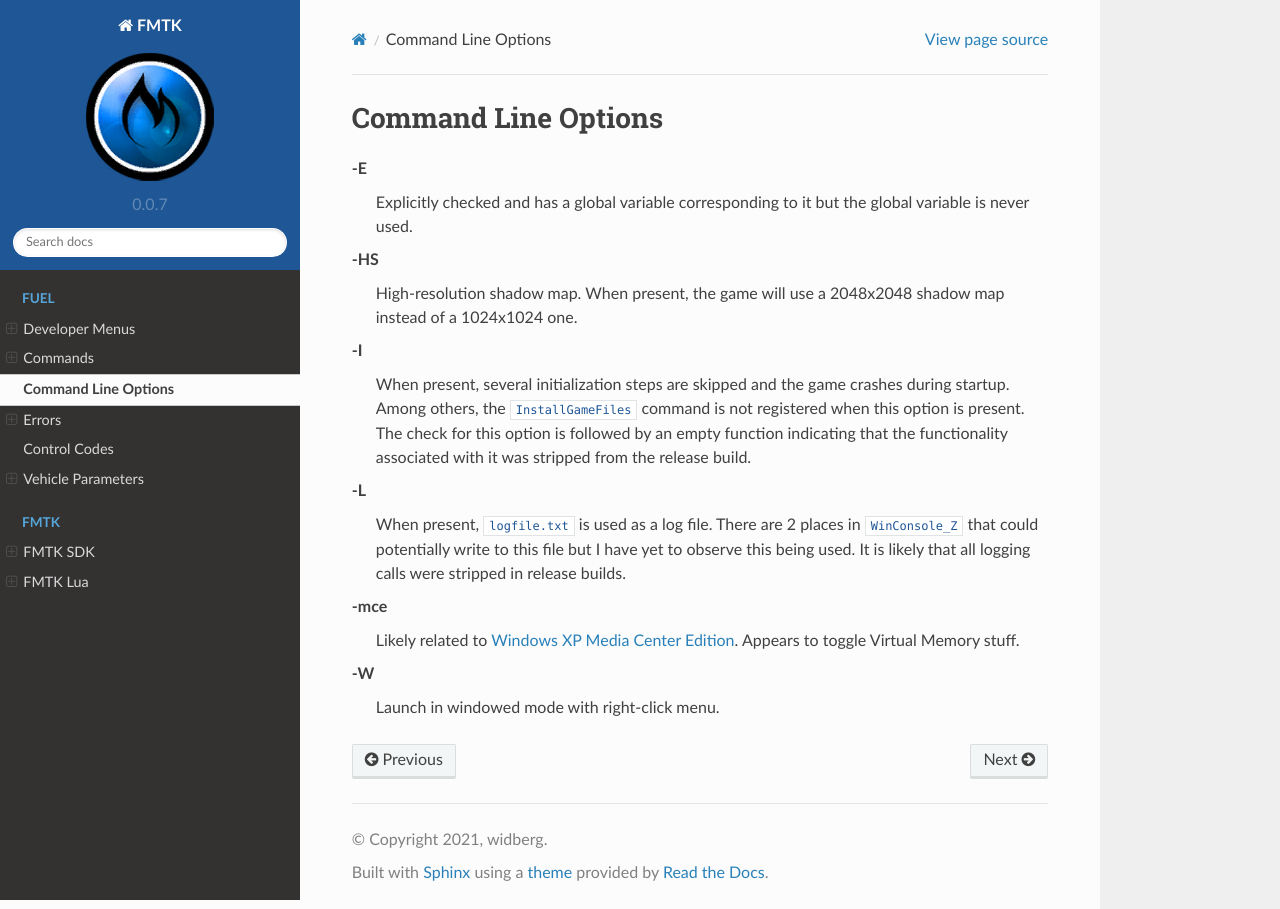
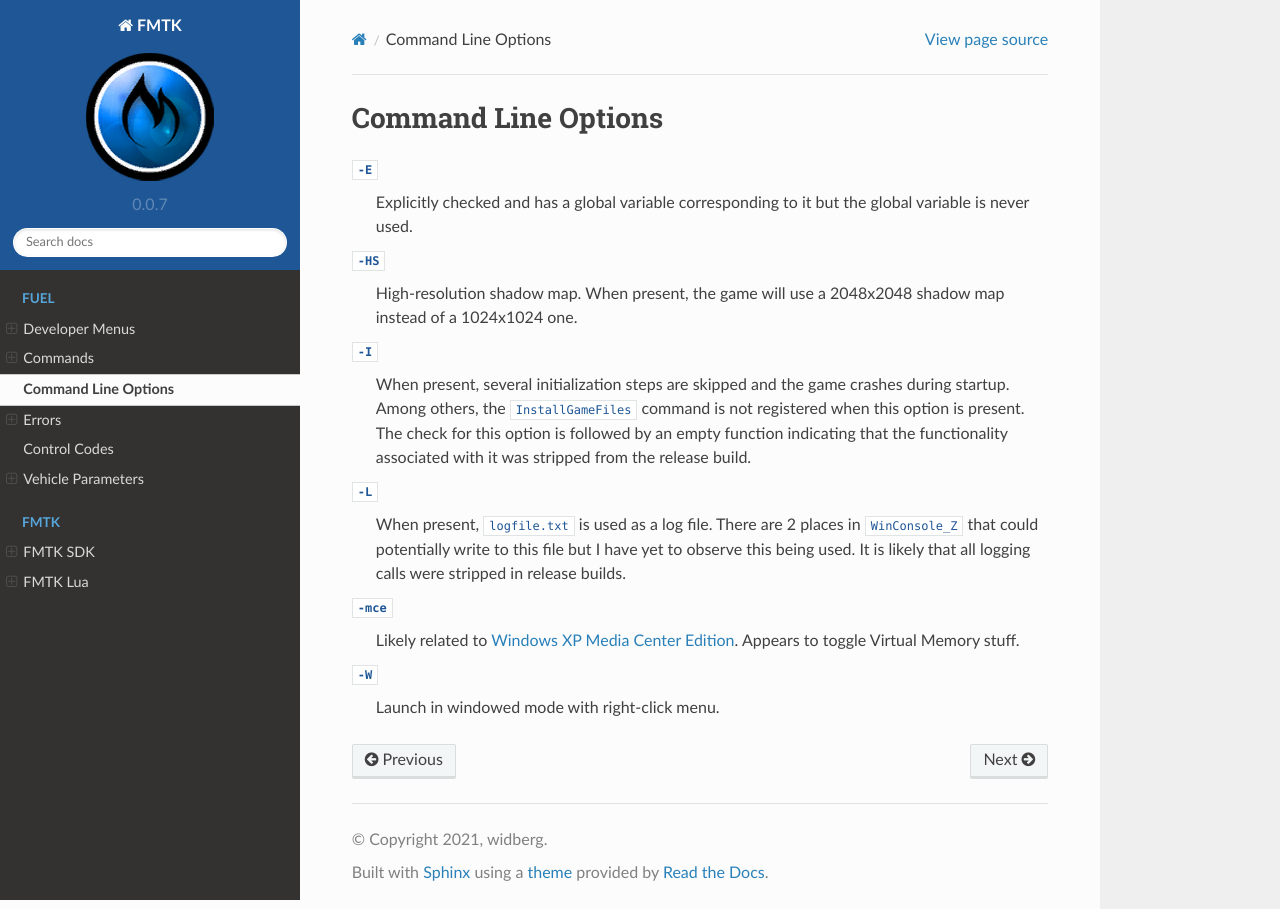
Before and after one commit to widberg/fmtk, a Sphinx documentation site: the page built from docs/source/fuelcommandlineoptions.rst, in a window 1280 px wide. Built offline with Sphinx 7.4.7 and the Read the Docs theme 2.0.0, drawn with Linux system fonts in a browser that asks for light colours.

Commit message:
command line options

```diff
--- a/docs/source/fuelcommandlineoptions.rst
+++ b/docs/source/fuelcommandlineoptions.rst
@@ -3,20 +3,20 @@ Command Line Options
 
 .. glossary::
 
-   -E
+   ``-E``
      Explicitly checked and has a global variable corresponding to it but the global variable is never used.
 
-   -HS
+   ``-HS``
      High-resolution shadow map. When present, the game will use a 2048x2048 shadow map instead of a 1024x1024 one.
 
-   -I
+   ``-I``
      When present, several initialization steps are skipped and the game crashes during startup. Among others, the ``InstallGameFiles`` command is not registered when this option is present. The check for this option is followed by an empty function indicating that the functionality associated with it was stripped from the release build.
 
-   -L
+   ``-L``
      When present, ``logfile.txt`` is used as a log file. There are 2 places in ``WinConsole_Z`` that could potentially write to this file but I have yet to observe this being used. It is likely that all logging calls were stripped in release builds.
 
-   -mce
+   ``-mce``
      Likely related to `Windows XP Media Center Edition <https://en.wikipedia.org/wiki/Windows_XP_Media_Center_Edition>`_. Appears to toggle Virtual Memory stuff.
 
-   -W
+   ``-W``
      Launch in windowed mode with right-click menu.
```
